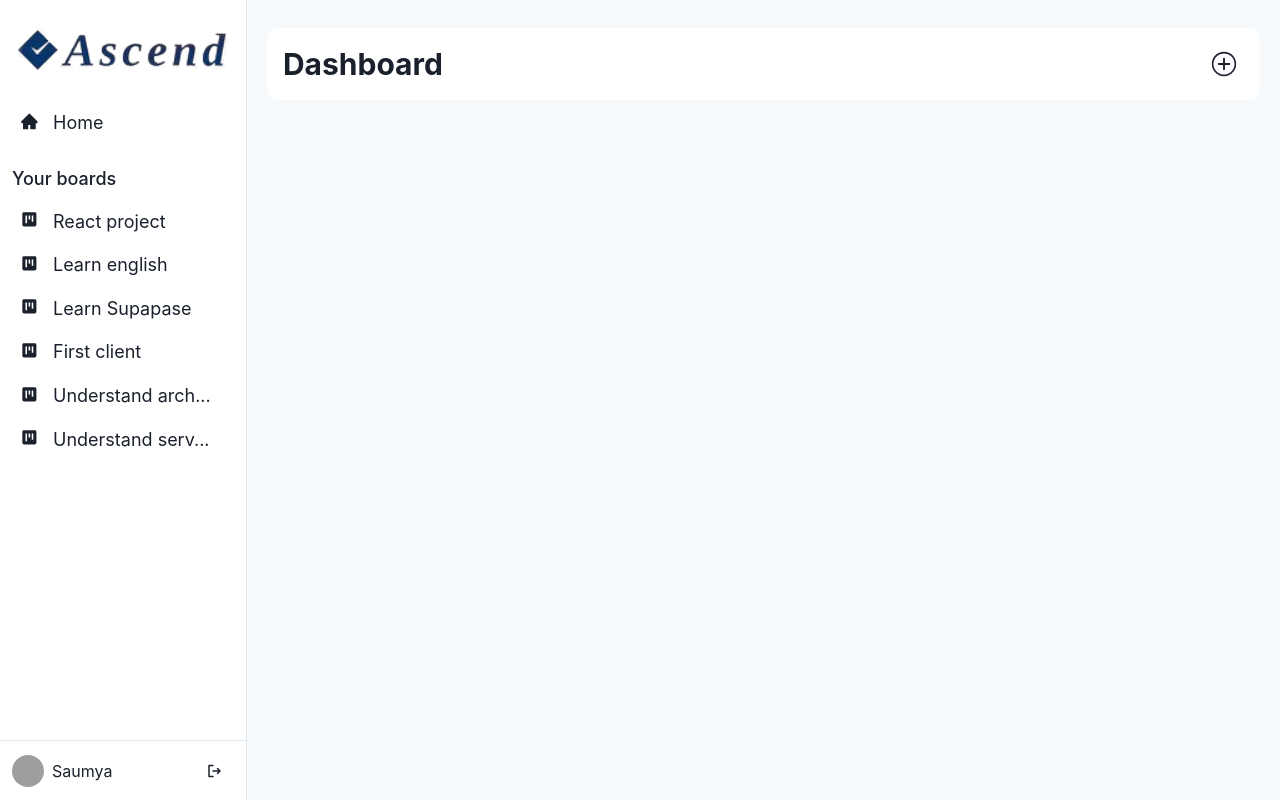
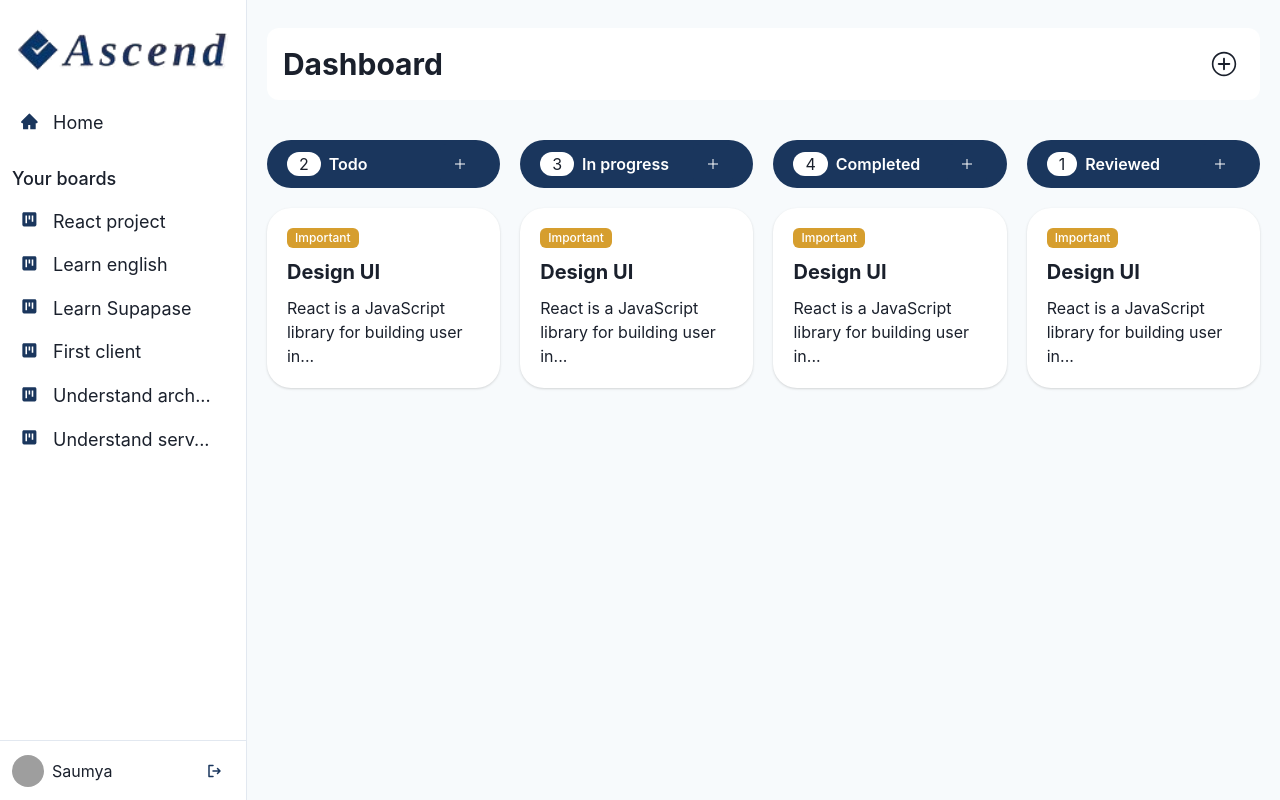
Before and after one commit to sk400/ascend, a React (Create React App) app: page / in a window 1280 px wide. Built offline with nearby package versions, Linux system fonts and the light colour scheme; grey boxes are pictures that could not be loaded.

Commit message:
Complete building the initial ui

```diff
--- a/src/App.js
+++ b/src/App.js
@@ -2,6 +2,9 @@ import { Layout } from "./components";
 import "./styles/App.css";
 import { Box, Flex, Heading, IconButton } from "@chakra-ui/react";
 import { IoIosAddCircleOutline } from "react-icons/io";
+
+import CreateKanban from "./features/kanban-board/components/CreateKanban";
+import KanbanBoard from "./features/kanban-board/components/KanbanBoard";
 
 function App() {
   return (
@@ -13,31 +16,16 @@ function App() {
             maxWidth: "1200px",
             mx: "auto",
             py: { base: 5, lg: 7 },
+            display: "flex",
+            flexDirection: "column",
+            gap: 10,
           }}
         >
           {/* Create board */}
-          <Flex
-            direction="row"
-            justifyContent="space-between"
-            alignItems="center"
-            bgColor="white"
-            sx={{
-              p: { base: 2, md: 3, lg: 4 },
-              borderRadius: "xl",
-            }}
-          >
-            <Heading size="lg">Dashboard</Heading>
-            <IconButton
-              sx={{
-                bgColor: "white",
-                _hover: {
-                  bg: "white",
-                },
-              }}
-            >
-              <IoIosAddCircleOutline size="30px" />
-            </IconButton>
-          </Flex>
+          <CreateKanban />
+
+          {/* Kanban board */}
+          <KanbanBoard />
         </Box>
       </Layout>
     </>
--- a/src/components/Sidebar.jsx
+++ b/src/components/Sidebar.jsx
@@ -63,7 +63,7 @@ const Sidebar = ({ btnRef, isOpen, onClose }) => {
                 height: "25px",
               }}
             >
-              <Icon as={AiFillHome} />
+              <Icon as={AiFillHome} color="blue.900" />
             </ListIcon>
             Home
           </ListItem>
@@ -157,7 +157,7 @@ const Sidebar = ({ btnRef, isOpen, onClose }) => {
                       height: "25px",
                     }}
                   >
-                    <Icon as={MdViewKanban} />
+                    <Icon as={MdViewKanban} color="blue.900" />
                   </ListIcon>
                   {`${item?.length < 15 ? item : `${item?.slice(0, 15)}...`}`}
                 </ListItem>
@@ -165,6 +165,7 @@ const Sidebar = ({ btnRef, isOpen, onClose }) => {
             </List>
           </Flex>
         </Flex>
+        {/* User profile */}
         <Flex
           sx={{
             direction: "row",
@@ -202,7 +203,7 @@ const Sidebar = ({ btnRef, isOpen, onClose }) => {
               },
             }}
           >
-            <PiSignOutBold />
+            <Icon as={PiSignOutBold} color="blue.900" />
           </IconButton>
         </Flex>
       </Box>
@@ -242,7 +243,7 @@ const Sidebar = ({ btnRef, isOpen, onClose }) => {
                     height: "25px",
                   }}
                 >
-                  <Icon as={AiFillHome} />
+                  <Icon as={AiFillHome} color="blue.900" />
                 </ListIcon>
                 Home
               </ListItem>
@@ -304,7 +305,7 @@ const Sidebar = ({ btnRef, isOpen, onClose }) => {
                           height: "25px",
                         }}
                       >
-                        <Icon as={MdViewKanban} />
+                        <Icon as={MdViewKanban} color="blue.900" />
                       </ListIcon>
                       {item}
                     </ListItem>
@@ -352,7 +353,7 @@ const Sidebar = ({ btnRef, isOpen, onClose }) => {
                   },
                 }}
               >
-                <PiSignOutBold />
+                <Icon as={PiSignOutBold} color="blue.900" />
               </IconButton>
             </Flex>
           </DrawerFooter>
--- /dev/null
+++ b/src/features/kanban-board/components/CreateKanban.jsx
@@ -0,0 +1,33 @@
+import { Flex, Heading, IconButton } from "@chakra-ui/react";
+import { IoIosAddCircleOutline } from "react-icons/io";
+
+const CreateKanban = () => {
+  return (
+    <>
+      <Flex
+        direction="row"
+        justifyContent="space-between"
+        alignItems="center"
+        bgColor="white"
+        sx={{
+          p: { base: 2, md: 3, lg: 4 },
+          borderRadius: "xl",
+        }}
+      >
+        <Heading size="lg">Dashboard</Heading>
+        <IconButton
+          sx={{
+            bgColor: "white",
+            _hover: {
+              bg: "white",
+            },
+          }}
+        >
+          <IoIosAddCircleOutline size="30px" />
+        </IconButton>
+      </Flex>
+    </>
+  );
+};
+
+export default CreateKanban;
--- a/src/features/kanban-board/components/KanbanBoard.jsx
+++ b/src/features/kanban-board/components/KanbanBoard.jsx
@@ -1,7 +1,38 @@
+import { Flex, SimpleGrid } from "@chakra-ui/react";
 import React from "react";
+import List from "../../list/components/List";
+import CreateListItem from "../../list-item/components/CreateListItem";
 
 const KanbanBoard = () => {
-  return <div>KanbanBoard</div>;
+  // layout (grid or flex)
+  // Create list-item button
+  // List item card
+
+  return (
+    <SimpleGrid minChildWidth="200px" spacing="20px">
+      {/* Todo */}
+
+      <Flex direction="column" gap={5}>
+        <CreateListItem type="Todo" numOfItems={2} />
+        <List />
+      </Flex>
+      {/* In progress */}
+      <Flex direction="column" gap={5}>
+        <CreateListItem type="In progress" numOfItems={3} />
+        <List />
+      </Flex>
+      {/* Completed */}
+      <Flex direction="column" gap={5}>
+        <CreateListItem type="Completed" numOfItems={4} />
+        <List />
+      </Flex>
+      {/* Reviewed */}
+      <Flex direction="column" gap={5}>
+        <CreateListItem type="Reviewed" numOfItems={1} />
+        <List />
+      </Flex>
+    </SimpleGrid>
+  );
 };
 
 export default KanbanBoard;
--- /dev/null
+++ b/src/features/list-item/components/CreateListItem.jsx
@@ -0,0 +1,57 @@
+import { Flex, HStack, Icon, IconButton, Text } from "@chakra-ui/react";
+import React from "react";
+import { IoAddSharp } from "react-icons/io5";
+
+const CreateListItem = ({ type, numOfItems }) => {
+  return (
+    <Flex
+      sx={{
+        direction: "row",
+        slignItems: "center",
+        minWidth: "200px",
+        justifyContent: "space-between",
+        py: 1,
+        px: 5,
+        borderRadius: "full",
+        // boxShadow: "lg",
+        // bg: "#4F46E5",
+        bg: "blue.900",
+      }}
+    >
+      <HStack>
+        <Text
+          sx={{
+            bg: "white",
+            px: 3,
+
+            fontWeight: 400,
+            borderRadius: "full",
+          }}
+        >
+          {numOfItems}
+        </Text>
+        <Text
+          sx={{
+            color: "white",
+            fontWeight: 600,
+          }}
+          size="sm"
+        >
+          {type}
+        </Text>
+      </HStack>
+      <IconButton
+        sx={{
+          bg: "blue.900",
+          _hover: {
+            bg: "blue.900",
+          },
+        }}
+      >
+        <Icon as={IoAddSharp} color="white" />
+      </IconButton>
+    </Flex>
+  );
+};
+
+export default CreateListItem;
--- a/src/features/list-item/components/ListItem.jsx
+++ b/src/features/list-item/components/ListItem.jsx
@@ -1,7 +1,41 @@
-import React from "react";
+import {
+  Card,
+  CardHeader,
+  CardBody,
+  CardFooter,
+  Heading,
+  Text,
+  Tag,
+} from "@chakra-ui/react";
 
 const ListItem = () => {
-  return <div>ListItem</div>;
+  return (
+    <Card
+      sx={{
+        borderRadius: "3xl",
+      }}
+    >
+      <CardBody
+        sx={{
+          display: "flex",
+          flexDirection: "column",
+          alignItems: "flex-start",
+          gap: 3,
+        }}
+      >
+        <Tag size={"sm"} variant="solid" colorScheme="yellow">
+          Important
+        </Tag>
+        <Heading size="md">Design UI</Heading>
+        <Text>
+          {`React is a JavaScript library for building user interfaces. It allows
+          developers to create reusable UI components and manage the state of
+          these components in a declarative way.`.slice(0, 50)}
+          ...
+        </Text>
+      </CardBody>
+    </Card>
+  );
 };
 
 export default ListItem;
--- a/src/features/list/components/List.jsx
+++ b/src/features/list/components/List.jsx
@@ -1,7 +1,19 @@
+import { Flex } from "@chakra-ui/react";
 import React from "react";
 
+import ListItem from "../../list-item/components/ListItem";
+
 const List = () => {
-  return <div>List</div>;
+  return (
+    <Flex
+      sx={{
+        direction: "column",
+        gap: 3,
+      }}
+    >
+      <ListItem />
+    </Flex>
+  );
 };
 
 export default List;
```
